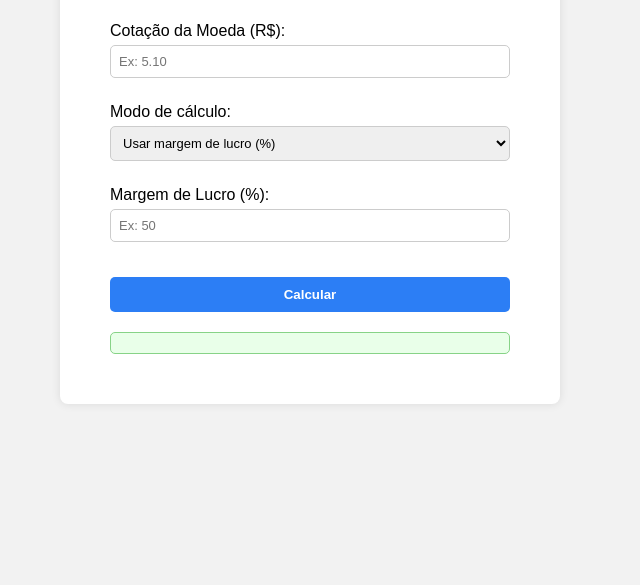
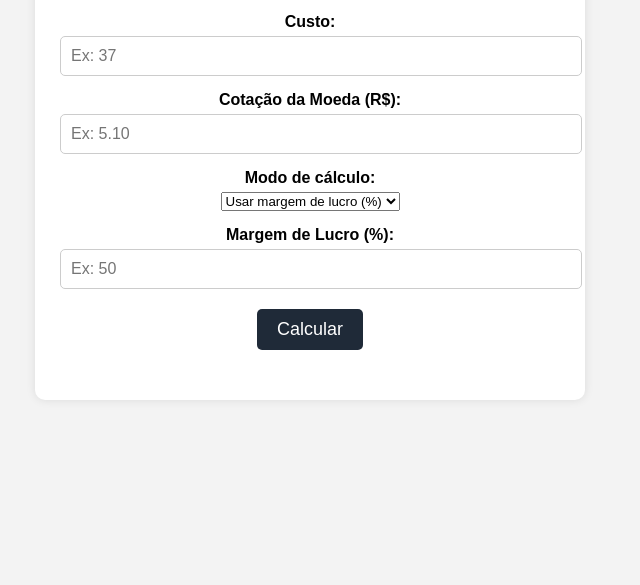
Before and after one commit to Rodrigotorres1/ClearMargin, a plain HTML site: page calculadoralucro.html in a window 1280 px wide. Shown: the part 215-800 px from the top of the page, without its empty margins (330-970 px from the left). Drawn offline with Linux system fonts and the light colour scheme.

Commit message:
conexao da tela do simulador de investimento

```diff
--- a/style.css
+++ b/calculadoralucro.css
@@ -1,6 +1,6 @@
 body {
   font-family: Arial, sans-serif;
-  background-color: #f2f2f2;
+  background-color: slategray;
   padding: 20px;
 }
 
--- a/template.html
+++ b/calculadoralucro.html
@@ -4,7 +4,7 @@
   <meta charset="UTF-8" />
   <meta name="viewport" content="width=device-width, initial-scale=1" />
   <title>Calculadora de Preço de Venda</title>
-  <link rel="stylesheet" href="style.css" />
+  <link rel="stylesheet" href="simulador.css" />
 </head>
 <body>
   <div class="container">
--- a/home.js
+++ b/home.js
@@ -3,7 +3,7 @@ document.getElementById('btnLucro').addEventListener('click', function () {
 });
 
 document.getElementById('btnInvestimento').addEventListener('click', function () {
-  window.location.href = 'simuladorinvestimento.html';
+  window.location.href = 'simulador.html';
 });
 
 document.getElementById('btnCotacao').addEventListener('click', function () {
--- /dev/null
+++ b/simulador.css
@@ -0,0 +1,58 @@
+body {
+  font-family: Arial, sans-serif;
+  background-color: #f3f3f3;
+  text-align: center;
+  padding: 40px;
+}
+
+h1 {
+  background-color: #1f2a38;
+  color: white;
+  padding: 15px;
+  border-radius: 10px;
+  display: inline-block;
+}
+
+.container {
+  margin-top: 30px;
+  background-color: white;
+  padding: 25px;
+  border-radius: 10px;
+  max-width: 500px;
+  margin-left: auto;
+  margin-right: auto;
+  box-shadow: 0 0 10px rgba(0,0,0,0.1);
+}
+
+label {
+  display: block;
+  margin: 15px 0 5px;
+  font-weight: bold;
+}
+
+input {
+  width: 100%;
+  padding: 10px;
+  font-size: 16px;
+  border-radius: 5px;
+  border: 1px solid #ccc;
+}
+
+button {
+  margin-top: 20px;
+  padding: 10px 20px;
+  font-size: 18px;
+  background-color: #1f2a38;
+  color: white;
+  border: none;
+  border-radius: 5px;
+  cursor: pointer;
+}
+
+#resultado {
+  margin-top: 25px;
+  font-size: 18px;
+  font-weight: bold;
+  color: #333;
+  white-space: pre-line;
+}
```
Also changed, not shown: simulador.html (added, +29 -0 lines), simulador.js (added, +19 -0 lines).
